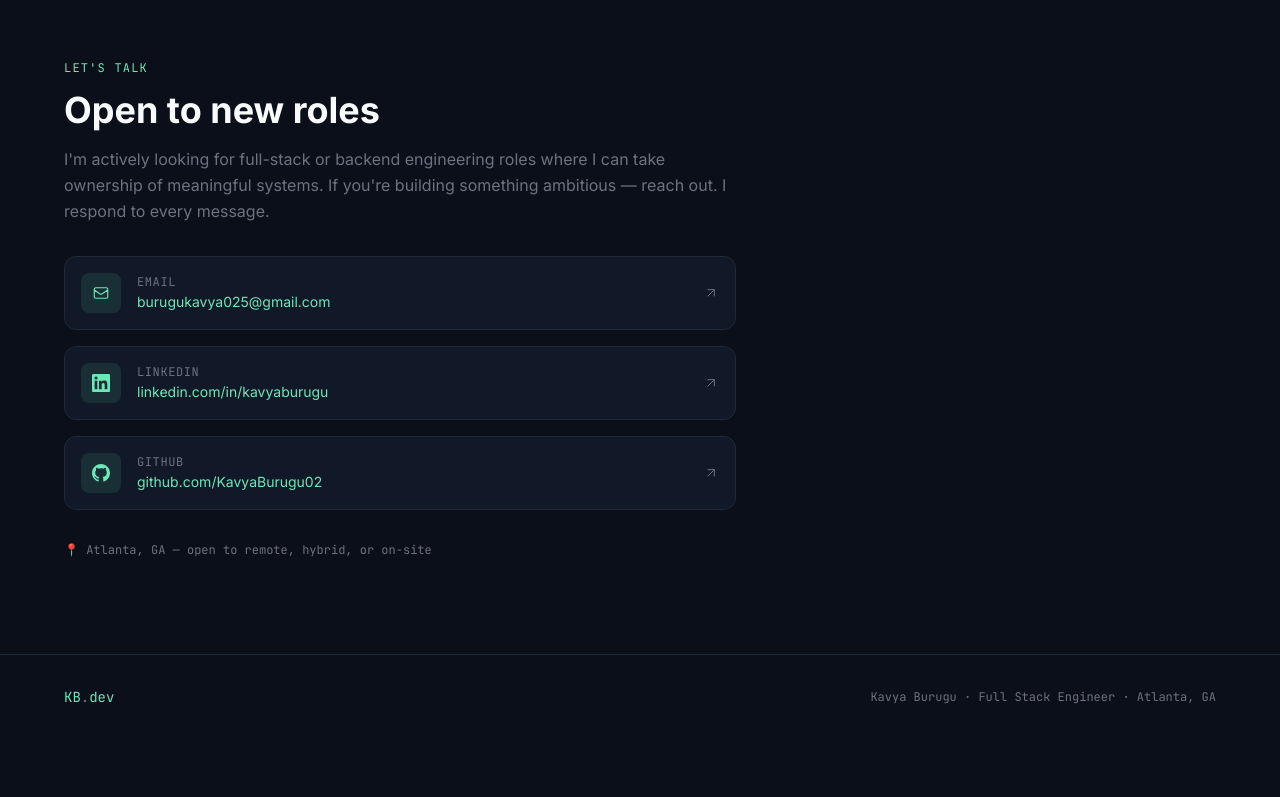
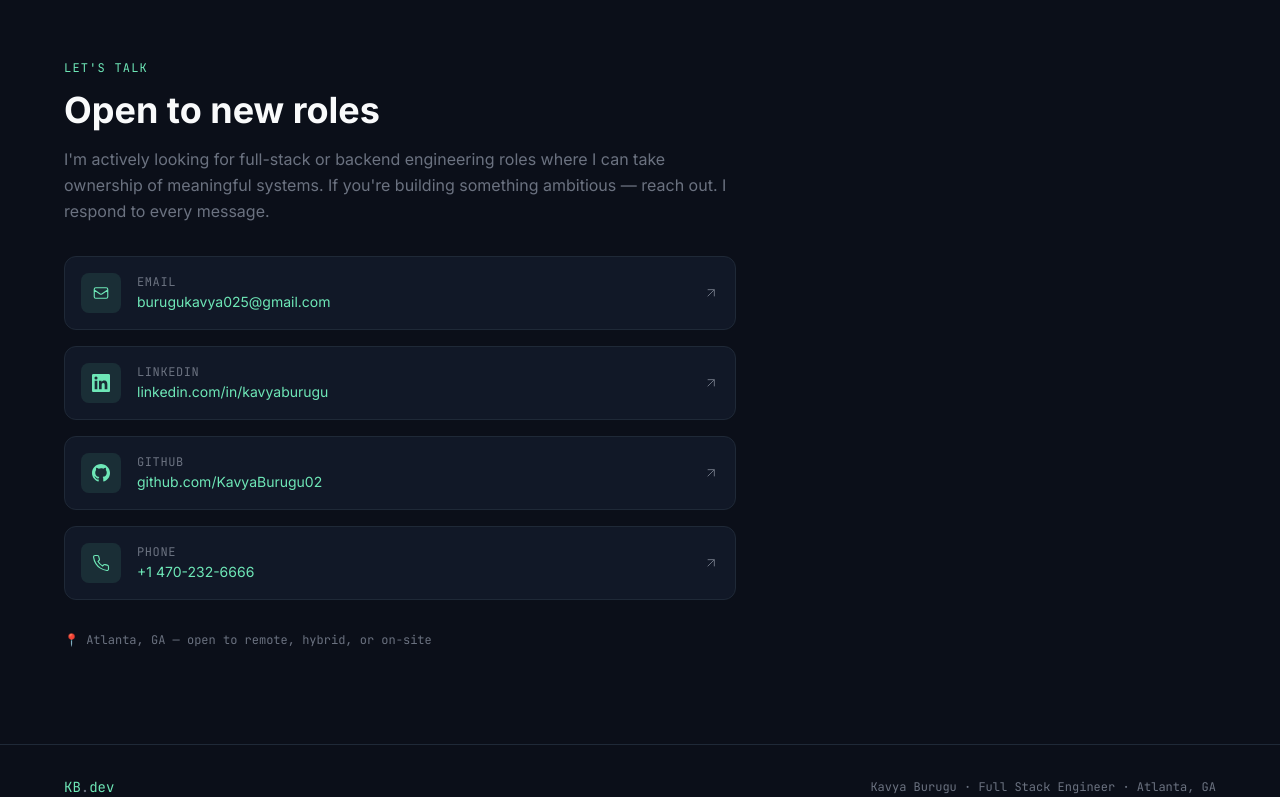
Before and after one commit to KavyaBurugu02/Portfolio, a Next.js app: page / in a window 1280 px wide. Shown: the part 5266-6063 px from the top of the page. Before the commit the page ends 6005 px from the top, so only its background shows below. Built offline with nearby package versions, Linux system fonts and the light colour scheme.

Commit message:
added phone number to contact

```diff
--- a/src/app/sections/Contact.tsx
+++ b/src/app/sections/Contact.tsx
@@ -92,6 +92,32 @@ export default function Contact() {
                 <path d="M7 17L17 7M17 7H7M17 7v10" />
               </svg>
             </a>
+
+            <a
+              href="tel:+14702326666"
+              className="flex items-center gap-4 p-4 rounded-xl border border-border bg-surface hover:border-accent/40 transition-colors group"
+            >
+              <div className="w-10 h-10 rounded-lg bg-accent/10 flex items-center justify-center flex-shrink-0 group-hover:bg-accent/20 transition-colors">
+                <svg width="18" height="18" viewBox="0 0 24 24" fill="none" stroke="#6EE7B7" strokeWidth="1.5">
+                  <path d="M22 16.92v3a2 2 0 01-2.18 2 19.79 19.79 0 01-8.63-3.07 19.5 19.5 0 01-6-6 19.79 19.79 0 01-3.07-8.67A2 2 0 014.11 2h3a2 2 0 012 1.72c.127.96.362 1.903.7 2.81a2 2 0 01-.45 2.11L8.09 9.91a16 16 0 006 6l1.27-1.27a2 2 0 012.11-.45c.907.338 1.85.573 2.81.7A2 2 0 0122 16.92z" />
+                </svg>
+              </div>
+              <div>
+                <div className="text-xs text-muted font-mono uppercase tracking-wider">Phone</div>
+                <div className="text-accent text-sm mt-0.5">+1 470-232-6666</div>
+              </div>
+              <svg
+                className="ml-auto text-muted group-hover:text-accent transition-colors"
+                width="16"
+                height="16"
+                viewBox="0 0 24 24"
+                fill="none"
+                stroke="currentColor"
+                strokeWidth="1.5"
+              >
+                <path d="M7 17L17 7M17 7H7M17 7v10" />
+              </svg>
+            </a>
           </div>
 
           <p className="mt-8 text-xs text-muted font-mono">
--- a/src/app/sections/Experience.tsx
+++ b/src/app/sections/Experience.tsx
@@ -19,7 +19,7 @@ const experiences = [
   },
   {
     company: 'Monas Soft Solutions',
-    role: 'Software Engineer (Intern → Junior)',
+    role: 'Software Engineer',
     period: 'Jul 2020 — Dec 2021',
     location: 'Hyderabad, India',
     description:
```
